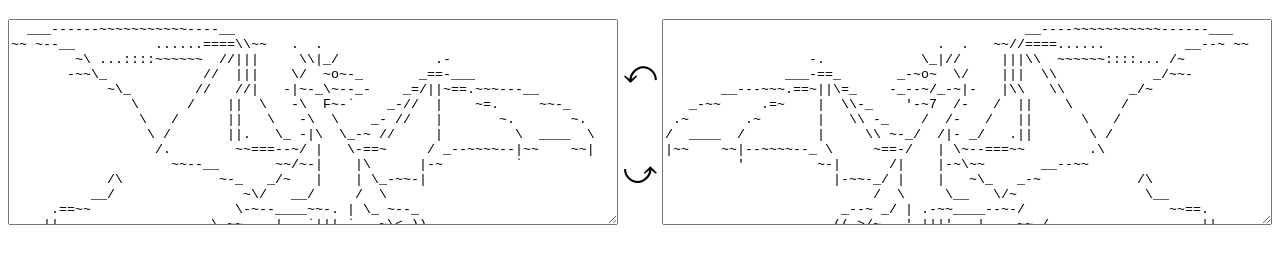
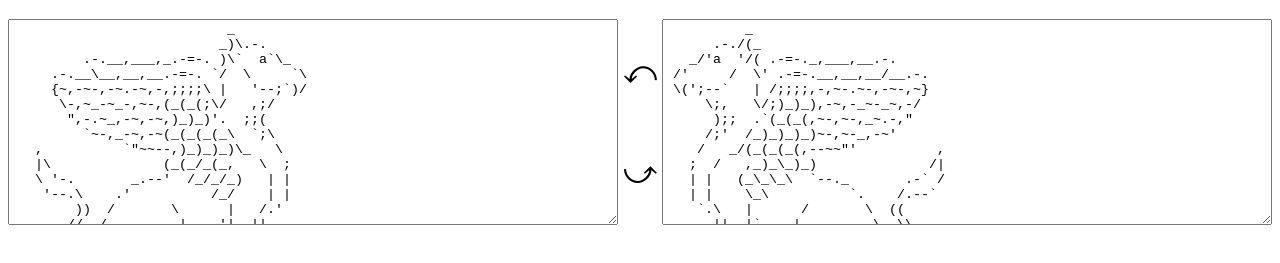
Before and after one commit to 1j01/flip-text-art, a plain HTML site: page index.html in a window 1280 px wide. Shown: the part 61-324 px from the top of the page. Drawn offline with Linux system fonts and the light colour scheme.

Commit message:
Use a gryphon for the demo

```diff
--- a/index.html
+++ b/index.html
@@ -13,31 +13,33 @@
 <body>
 	<h1>Flip Text Art</h1>
 	<div id="input-output">
-		<textarea id="left"></textarea>
+		<textarea id="left">
+                           _
+                          _)\.-.
+         .-.__,___,_.-=-. )\`  a`\_
+     .-.__\__,__,__.-=-. `/  \     `\
+     {~,-~-,-~.-~,-,;;;;\ |   '--;`)/
+      \-,~_-~_-,~-,(_(_(;\/   ,;/
+       ",-.~_,-~,-~,)_)_)'.  ;;(
+         `~-,_-~,-~(_(_(_(_\  `;\
+   ,          `"~~--,)_)_)_)\_   \
+   |\              (_(_/_(_,   \  ;
+   \ '-.       _.--'  /_/_/_)   | |
+    '--.\    .'          /_/    | |
+        ))  /       \      |   /.'
+       //  /,        | __.'|  ||
+      //   ||        /`    (  ||
+     ||    ||      .'       \ \\
+     ||    ||    .'_         \ \\
+      \\   //   / _ `\        \ \\__
+jgs    \'-'/(   _  `\,;        \ '--:,
+        `"`  `"` `-,,;         `"`",,;
+		</textarea>
 		<div id="arrow-container">
 			<div id="arrow-left">⤺</div>
 			<div id="arrow-right">⤻</div>
 		</div>
-		<textarea id="right">
-                                             __----~~~~~~~~~~~------___
-                                  .  .   ~~//====......          __--~ ~~
-                  -.            \_|//     |||\\  ~~~~~~::::... /~
-               ___-==_       _-~o~  \/    |||  \\            _/~~-
-       __---~~~.==~||\=_    -_--~/_-~|-   |\\   \\        _/~
-   _-~~     .=~    |  \\-_    '-~7  /-   /  ||    \      /
- .~       .~       |   \\ -_    /  /-   /   ||      \   /
-/  ____  /         |     \\ ~-_/  /|- _/   .||       \ /
-|~~    ~~|--~~~~--_ \     ~==-/   | \~--===~~        .\
-         '         ~-|      /|    |-~\~~       __--~~
-                     |-~~-_/ |    |   ~\_   _-~            /\
-                          /  \     \__   \/~                \__
-                      _--~ _/ | .-~~____--~-/                  ~~==.
-                     ((->/~   '.|||' -_|    ~~-/ ,              . _||
-                                -_     ~\      ~~---l__i__i__i--~~_/
-                                _-~-__   ~)  \--______________--~~
-                              //.-~~~-~_--~- |-------~~~~~~~~
-                                     //.-~~~--\
-		</textarea>
+		<textarea id="right"></textarea>
 	</div>
 	<script src="grapheme-splitter.js"></script>
 	<script src="flip-text-art.js"></script>
```
